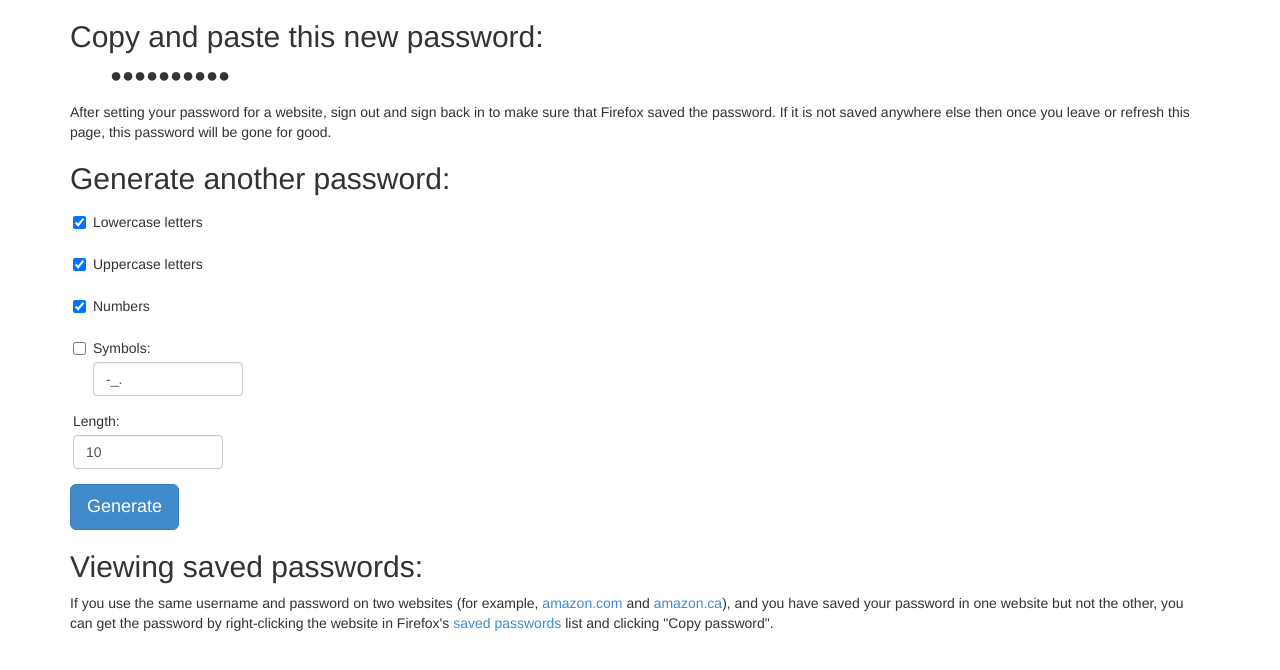
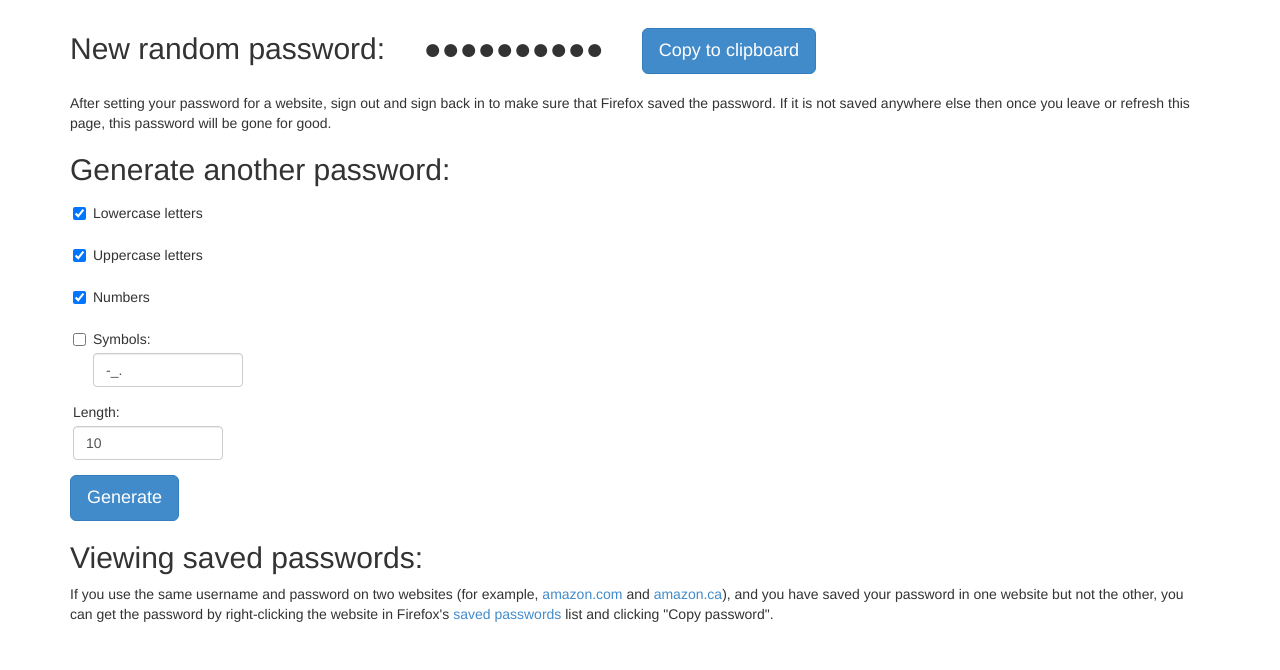
Before and after one commit to alexhenrie/pasa, a website: page chrome/content/generate.html in a window 1280 px wide. Drawn offline with Linux system fonts and the light colour scheme.

Commit message:
Add "Copy to clipboard" button

```diff
--- a/chrome/content/generate.html
+++ b/chrome/content/generate.html
@@ -25,6 +25,7 @@
 
     <script type="application/javascript">
       window.preferences = Components.classes["@mozilla.org/preferences-service;1"].getService(Components.interfaces.nsIPrefBranch);
+      window.clipboard = Components.classes["@mozilla.org/widget/clipboardhelper;1"].getService(Components.interfaces.nsIClipboardHelper);
     </script>
   </head>
   <body class="container">
@@ -37,12 +38,14 @@
         document.write("<div id=\"syncsignons\">Your passwords saved in Firefox are not currently backed up via Firefox Sync because password sync is turned off. <a href=\"javascript:preferences.setBoolPref('services.sync.engine.passwords', true); document.getElementById('syncsignons').parentNode.removeChild(document.getElementById('syncsignons')); undefined;\">Click here to fix that.</a></div>");
     //]]></script>
 
-    <h2>Copy and paste this new password:</h2>
-
-    <div style="font-family:monospace; font-size:x-large; position:relative">
-      <div id="password" style="color:transparent; position:absolute; padding:0 2em 0.5em 2em"></div>
-      <div id="dots" style="padding:0 2em 0.5em 2em"></div>
-    </div>
+    <h2>
+      New random password:
+      <div style="display:inline-block; font-family:monospace; position:relative">
+        <div id="password" style="color:transparent; position:absolute; padding:0.5em 1em 0.5em 1em"></div>
+        <div id="dots" style="padding:0.5em 1em 0.5em 1em"></div>
+      </div>
+      <a class="btn btn-lg btn-primary" href="javascript:clipboard.copyString(document.getElementById('password').textContent)">Copy to clipboard</a>
+    </h2>
 
     <p>After setting your password for a website, sign out and sign back in to make sure that Firefox saved the password. If it is not saved anywhere else then once you leave or refresh this page, this password will be gone for good.</p>
 
```
